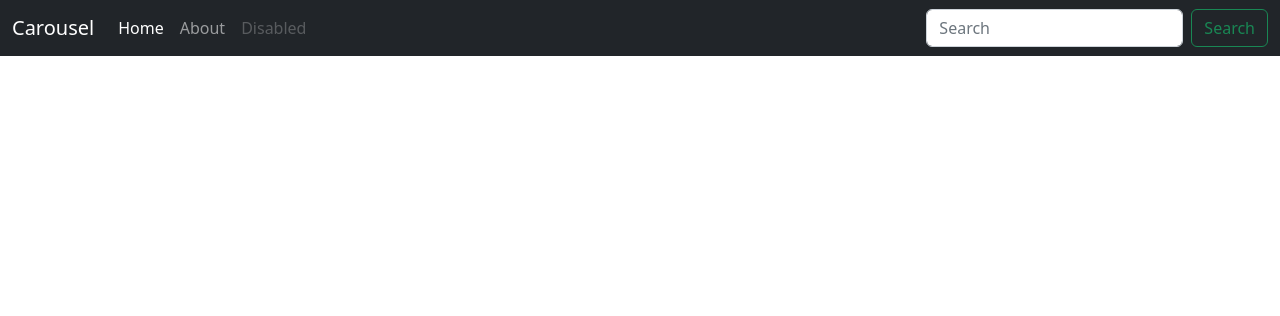
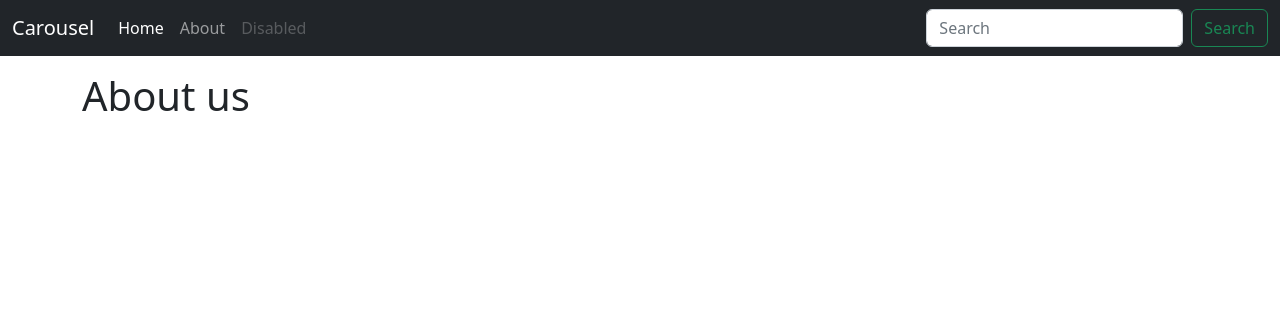
Before and after one commit to Gnomina/test_site, a Django app: page /about-us in a window 1280 px wide. Shown: the top 316 px of the page. Run offline with Django 3.2, Linux system fonts and the light colour scheme.

Commit message:
add base template

```diff
--- a/main/templates/main/about.html
+++ b/main/templates/main/about.html
@@ -1,40 +1,9 @@
-<!doctype html>
-<html lang="en">
-<head>
-    <meta charset="UTF-8">
-    <meta name="viewport"
-          content="width=device-width, user-scalable=no, initial-scale=1.0, maximum-scale=1.0, minimum-scale=1.0">
-    <meta http-equiv="X-UA-Compatible" content="ie=edge">
-    <title>About</title>
-        <link rel="stylesheet" href="https://cdn.jsdelivr.net/npm/bootstrap@5.2.3/dist/css/bootstrap.min.css">
 
-</head>
-<body>
-   <<nav class="navbar navbar-expand-md navbar-dark fixed-top bg-dark">
-    <div class="container-fluid">
-      <a class="navbar-brand" href="#">Carousel</a>
-      <button class="navbar-toggler" type="button" data-bs-toggle="collapse" data-bs-target="#navbarCollapse" aria-controls="navbarCollapse" aria-expanded="false" aria-label="Toggle navigation">
-        <span class="navbar-toggler-icon"></span>
-      </button>
-      <div class="collapse navbar-collapse" id="navbarCollapse">
-        <ul class="navbar-nav me-auto mb-2 mb-md-0">
-          <li class="nav-item">
-            <a class="nav-link active" aria-current="page" href="/">Home</a>
-          </li>
-          <li class="nav-item">
-            <a class="nav-link" href="about-us">About</a>
-          </li>
-          <li class="nav-item">
-            <a class="nav-link disabled">Disabled</a>
-          </li>
-        </ul>
-        <form class="d-flex" role="search">
-          <input class="form-control me-2" type="search" placeholder="Search" aria-label="Search">
-          <button class="btn btn-outline-success" type="submit">Search</button>
-        </form>
-      </div>
-    </div>
-  </nav>
+{% extends 'main/base.html' %}
+{% block title %}
+About
+{% endblock %}
 
-</body>
-</html>
+{% block content %}
+<h1>About us</h1>
+{% endblock %}
--- /dev/null
+++ b/main/templates/main/base.html
@@ -0,0 +1,44 @@
+<!doctype html>
+<html lang="en">
+<head>
+    <meta charset="UTF-8">
+    <meta name="viewport"
+          content="width=device-width, user-scalable=no, initial-scale=1.0, maximum-scale=1.0, minimum-scale=1.0">
+    <meta http-equiv="X-UA-Compatible" content="ie=edge">
+    <title>{% block title %}{% endblock %}</title>
+    <link rel="stylesheet" href="https://cdn.jsdelivr.net/npm/bootstrap@5.2.3/dist/css/bootstrap.min.css">
+</head>
+<body>
+<<nav class="navbar navbar-expand-md navbar-dark fixed-top bg-dark">
+    <div class="container-fluid">
+      <a class="navbar-brand" href="#">Carousel</a>
+      <button class="navbar-toggler" type="button" data-bs-toggle="collapse" data-bs-target="#navbarCollapse" aria-controls="navbarCollapse" aria-expanded="false" aria-label="Toggle navigation">
+        <span class="navbar-toggler-icon"></span>
+      </button>
+      <div class="collapse navbar-collapse" id="navbarCollapse">
+        <ul class="navbar-nav me-auto mb-2 mb-md-0">
+          <li class="nav-item">
+            <a class="nav-link active" aria-current="page" href="{% url 'home' %}">Home</a>
+          </li>
+          <li class="nav-item">
+            <a class="nav-link" href="{% url 'about' %}]">About</a>
+          </li>
+          <li class="nav-item">
+            <a class="nav-link disabled">Disabled</a>
+          </li>
+        </ul>
+        <form class="d-flex" role="search">
+          <input class="form-control me-2" type="search" placeholder="Search" aria-label="Search">
+          <button class="btn btn-outline-success" type="submit">Search</button>
+        </form>
+      </div>
+    </div>
+  </nav>
+  <br># drop line
+  <br>
+  <br>
+  <div class="container">
+   {% block content %}{% endblock %}
+  </div>
+</body>
+</html>
--- a/main/urls.py
+++ b/main/urls.py
@@ -3,6 +3,6 @@ from django.urls import path
 from . import views
 
 urlpatterns = [
-    path('', views.index),
-    path('about-us', views.about)
+    path('', views.index, name='home'),
+    path('about-us', views.about, name='about')
 ]
```
Also changed, not shown: main/templates/main/index.html (+7 -0 lines), main/templates/main/main_ico.jpg (renamed from main/templates/images/main_ico.jpg).
